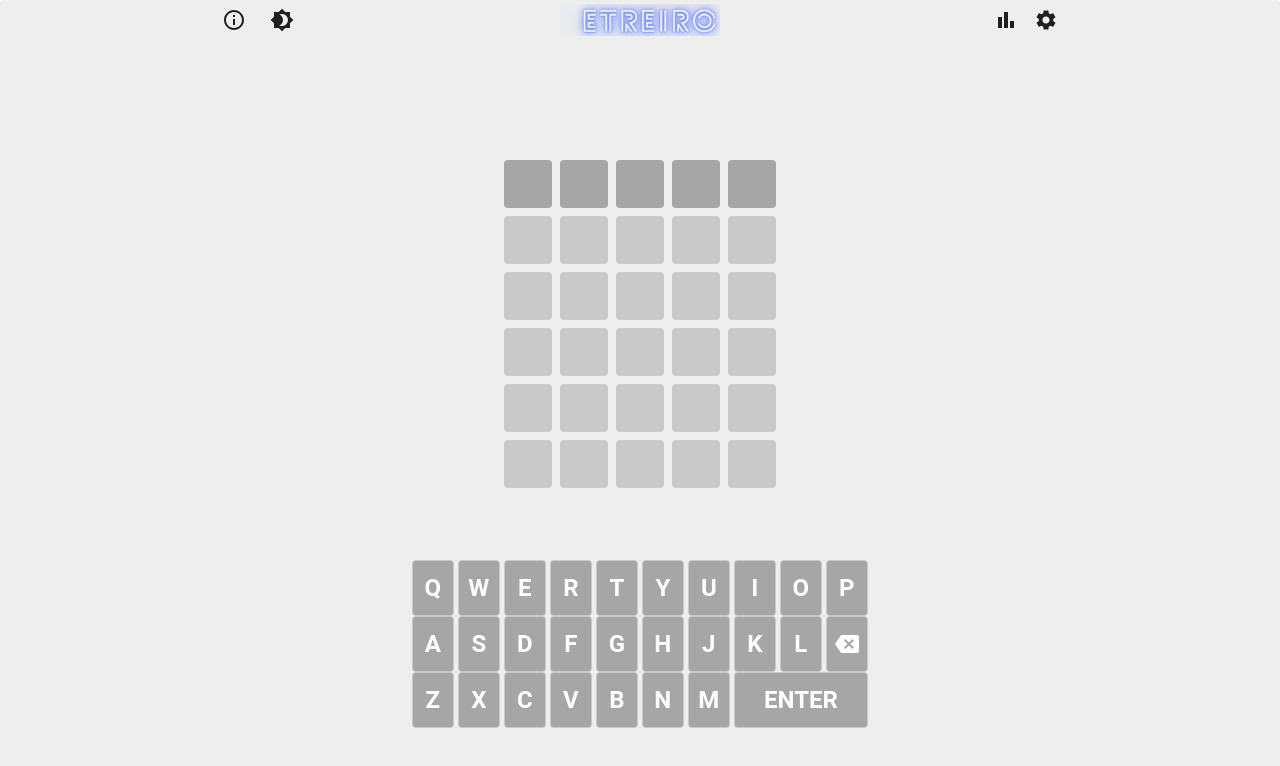
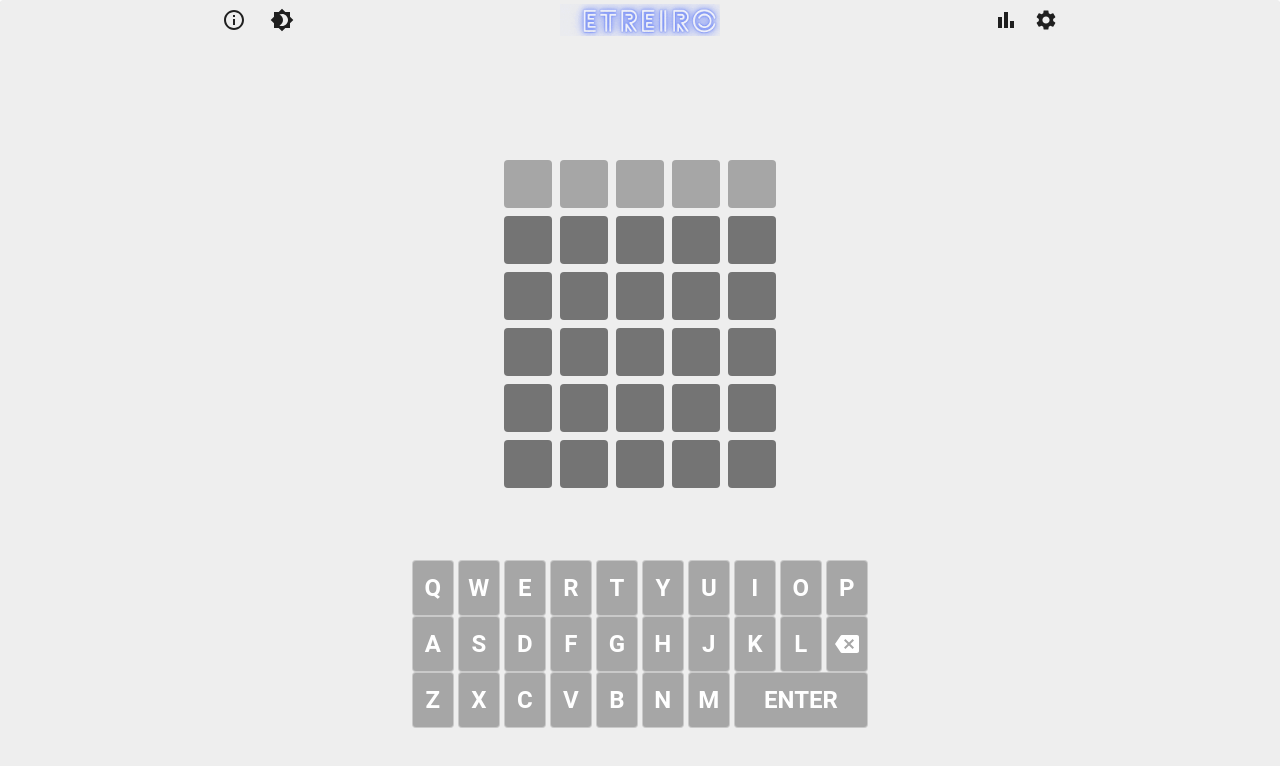
Before and after one commit to Arthutu/letreiro, a React (Create React App) app: page / in a window 1280 px wide. Shown: the top 766 px of the page. Built offline with nearby package versions, Linux system fonts and the light colour scheme.

Commit message:
Corrected EmptyWordRow color

```diff
--- a/src/modules/word-grid/components/empty-word-row.tsx
+++ b/src/modules/word-grid/components/empty-word-row.tsx
@@ -8,7 +8,7 @@ export const EmptyWordRow = () => {
   return (
     <Stack direction="row" spacing={1}>
       {emptyLetters.map((_, index) => (
-        <Letter letter={""} key={index} themeColor={"#c9c9c9"} />
+        <Letter letter={""} key={index} themeColor={"secondary.dark"} />
       ))}
     </Stack>
   );
```
